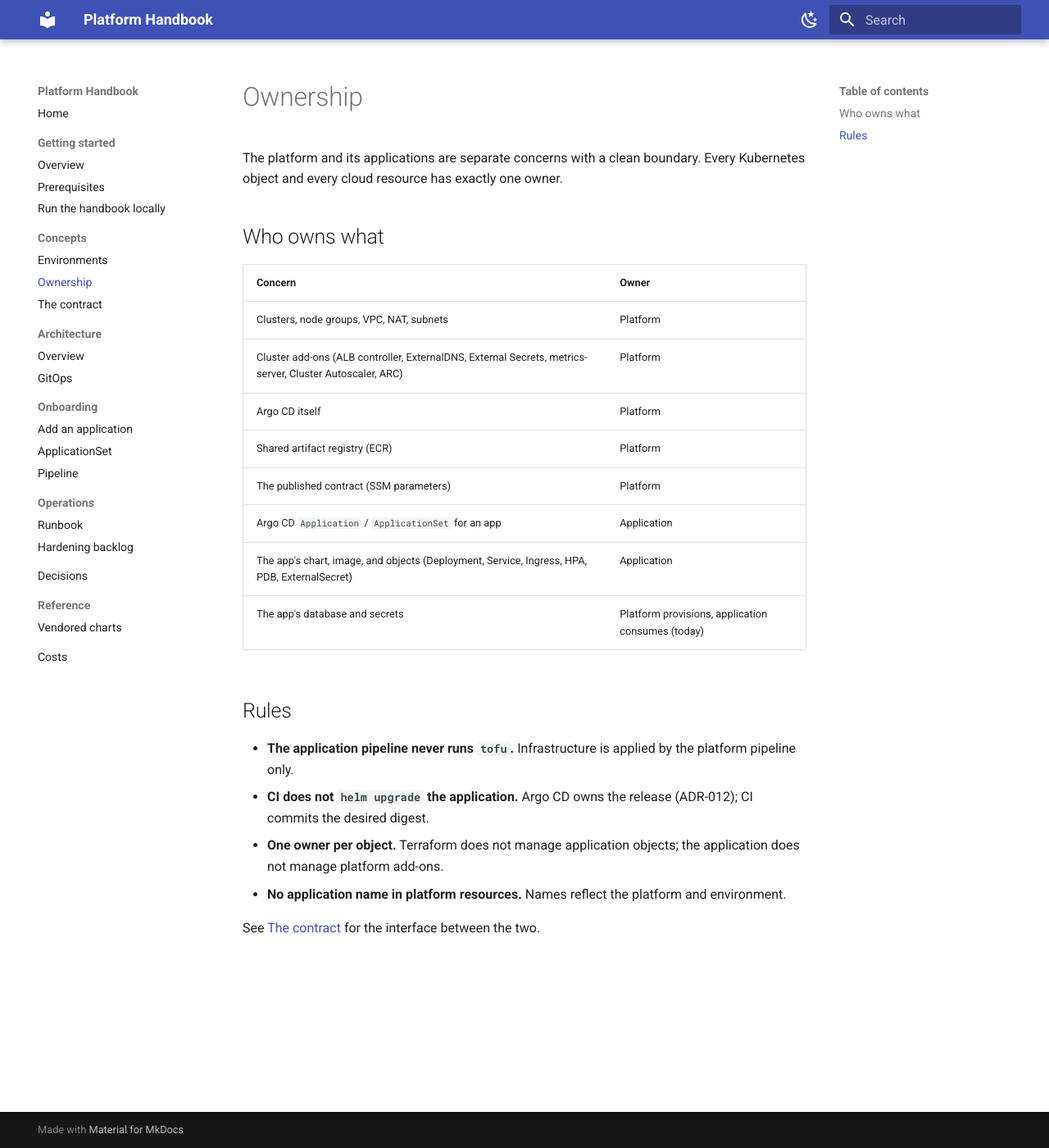
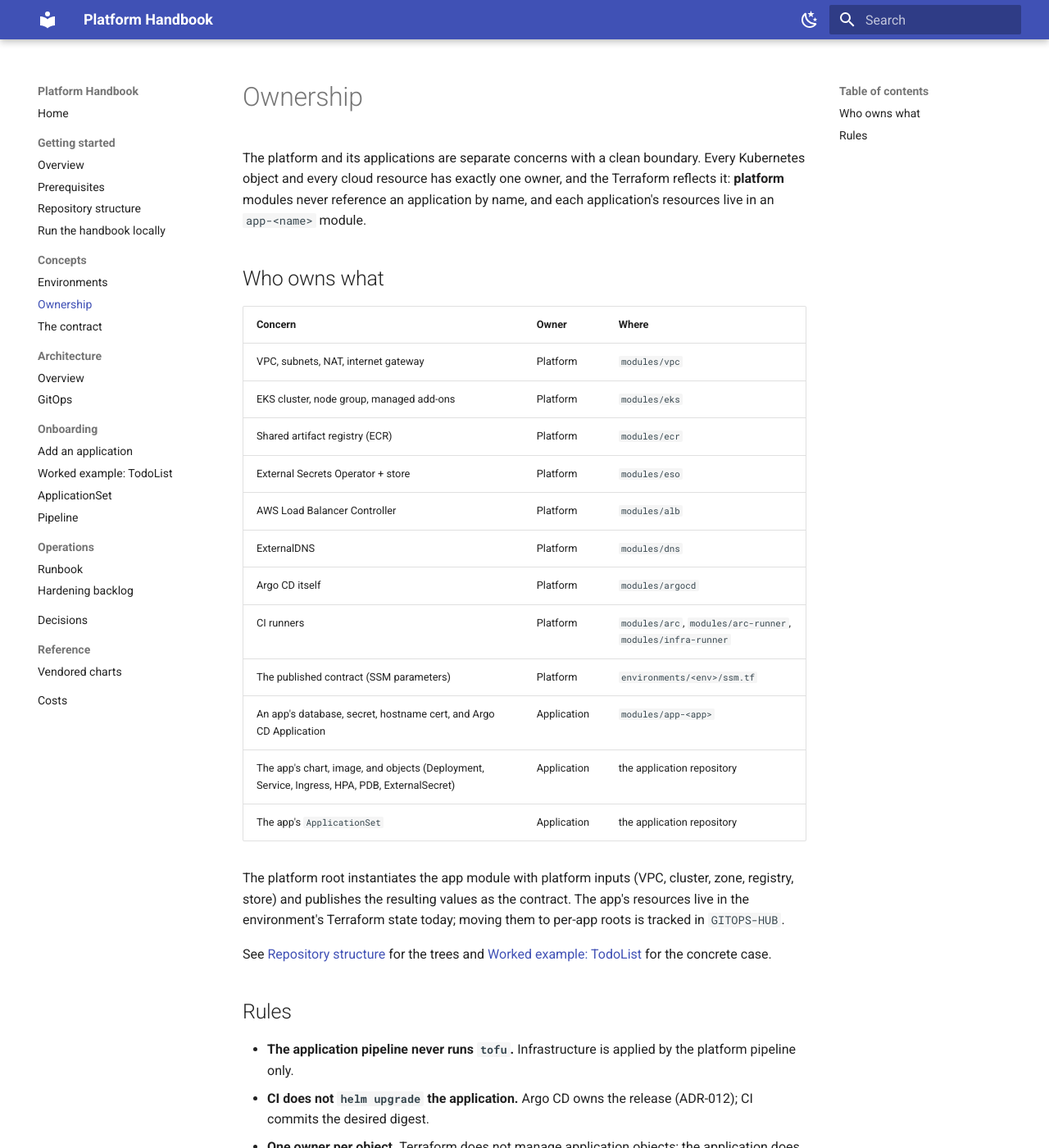
Before and after one commit to artmiraws/platform-docs, an MkDocs documentation site: the page built from docs/concepts/ownership.md, in a window 1280 px wide and 1400 px high. Shown: the whole window at 82% size. Built offline with MkDocs 1.6.1 and Material for MkDocs 9.7.7, drawn with Linux system fonts in a browser that asks for light colours; some of the changed text lies outside the part shown.

Commit message:
docs: add repository structure and a TodoList worked example
- getting-started/repository-structure.md: the platform/app/handbook
  repository layouts and what lives where
- onboarding/worked-example.md: the TodoList app end to end (contract,
  chart, pipeline, promotion)
- refresh ownership (module-level split), contract (current shape), and
  vendored-charts to match the refactored Terraform

```diff
--- a/docs/concepts/ownership.md
+++ b/docs/concepts/ownership.md
@@ -1,20 +1,33 @@
 # Ownership
 
 The platform and its applications are separate concerns with a clean boundary. Every Kubernetes
-object and every cloud resource has exactly one owner.
+object and every cloud resource has exactly one owner, and the Terraform reflects it: **platform**
+modules never reference an application by name, and each application's resources live in an
+`app-<name>` module.
 
 ## Who owns what
 
-| Concern | Owner |
-|---|---|
-| Clusters, node groups, VPC, NAT, subnets | Platform |
-| Cluster add-ons (ALB controller, ExternalDNS, External Secrets, metrics-server, Cluster Autoscaler, ARC) | Platform |
-| Argo CD itself | Platform |
-| Shared artifact registry (ECR) | Platform |
-| The published contract (SSM parameters) | Platform |
-| Argo CD `Application` / `ApplicationSet` for an app | Application |
-| The app's chart, image, and objects (Deployment, Service, Ingress, HPA, PDB, ExternalSecret) | Application |
-| The app's database and secrets | Platform provisions, application consumes (today) |
+| Concern | Owner | Where |
+|---|---|---|
+| VPC, subnets, NAT, internet gateway | Platform | `modules/vpc` |
+| EKS cluster, node group, managed add-ons | Platform | `modules/eks` |
+| Shared artifact registry (ECR) | Platform | `modules/ecr` |
+| External Secrets Operator + store | Platform | `modules/eso` |
+| AWS Load Balancer Controller | Platform | `modules/alb` |
+| ExternalDNS | Platform | `modules/dns` |
+| Argo CD itself | Platform | `modules/argocd` |
+| CI runners | Platform | `modules/arc`, `modules/arc-runner`, `modules/infra-runner` |
+| The published contract (SSM parameters) | Platform | `environments/<env>/ssm.tf` |
+| An app's database, secret, hostname cert, and Argo CD Application | Application | `modules/app-<app>` |
+| The app's chart, image, and objects (Deployment, Service, Ingress, HPA, PDB, ExternalSecret) | Application | the application repository |
+| The app's `ApplicationSet` | Application | the application repository |
+
+The platform root instantiates the app module with platform inputs (VPC, cluster, zone, registry,
+store) and publishes the resulting values as the contract. The app's resources live in the
+environment's Terraform state today; moving them to per-app roots is tracked in `GITOPS-HUB`.
+
+See [Repository structure](../getting-started/repository-structure.md) for the trees and
+[Worked example: TodoList](../onboarding/worked-example.md) for the concrete case.
 
 ## Rules
 
@@ -24,6 +37,7 @@ object and every cloud resource has exactly one owner.
   desired digest.
 - **One owner per object.** Terraform does not manage application objects; the application does not
   manage platform add-ons.
-- **No application name in platform resources.** Names reflect the platform and environment.
+- **No application name in platform modules.** Platform modules are app-agnostic; only `app-<name>`
+  modules mention an application.
 
 See [The contract](contract.md) for the interface between the two.
--- a/mkdocs.yml
+++ b/mkdocs.yml
@@ -41,6 +41,7 @@ nav:
   - Getting started:
       - Overview: getting-started/overview.md
       - Prerequisites: getting-started/prerequisites.md
+      - Repository structure: getting-started/repository-structure.md
       - Run the handbook locally: getting-started/run-the-handbook.md
   - Concepts:
       - Environments: concepts/environments.md
@@ -51,6 +52,7 @@ nav:
       - GitOps: architecture/gitops.md
   - Onboarding:
       - Add an application: onboarding/add-an-application.md
+      - "Worked example: TodoList": onboarding/worked-example.md
       - ApplicationSet: onboarding/applicationset.md
       - Pipeline: onboarding/pipeline.md
   - Operations:
```
Also changed, not shown: docs/architecture/gitops.md (+2 -1 lines), docs/concepts/contract.md (+21 -0 lines), docs/getting-started/repository-structure.md (added, +98 -0 lines), docs/index.md (+2 -0 lines), docs/onboarding/worked-example.md (added, +89 -0 lines), docs/reference/vendored-charts.md (+5 -0 lines).
